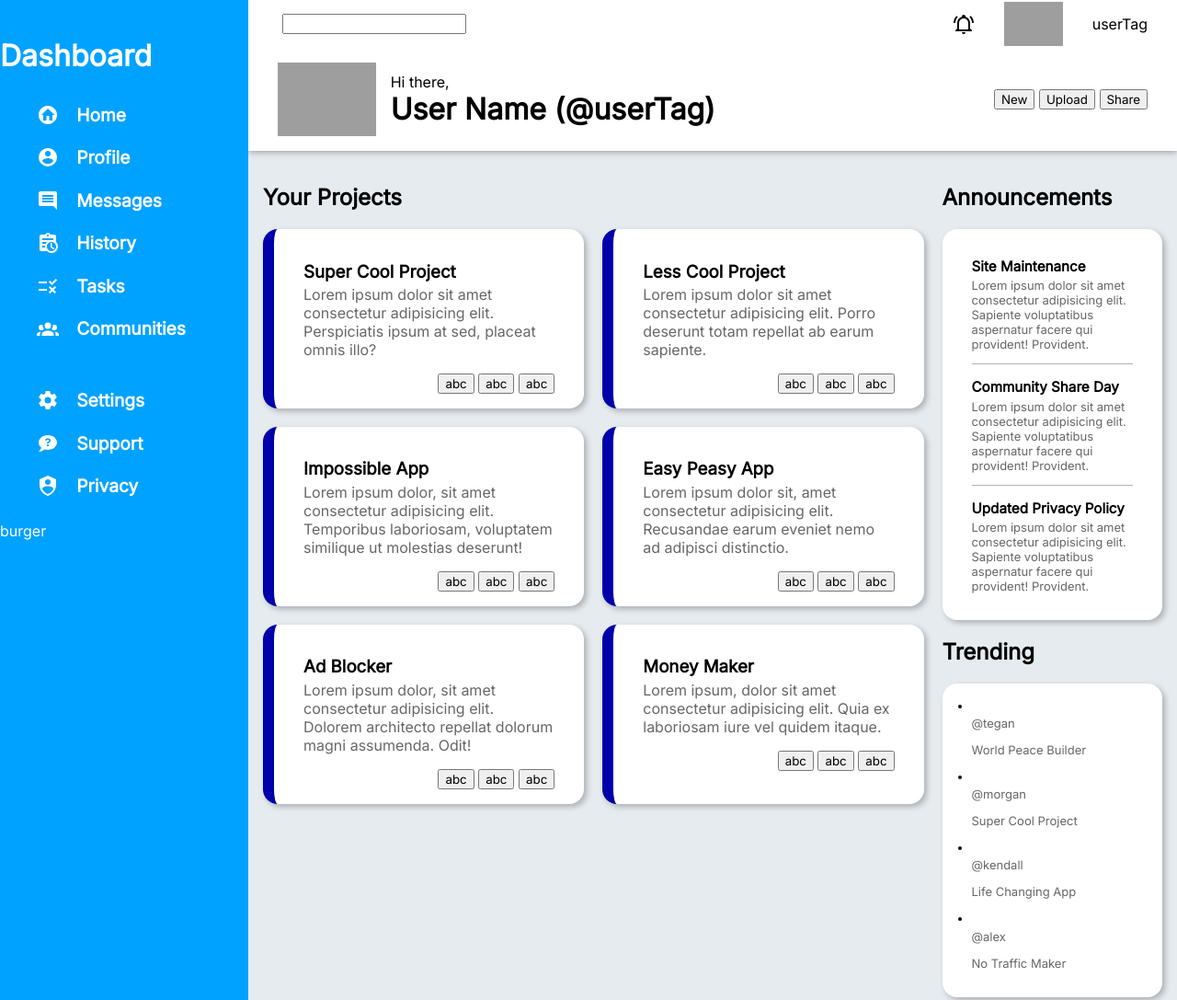
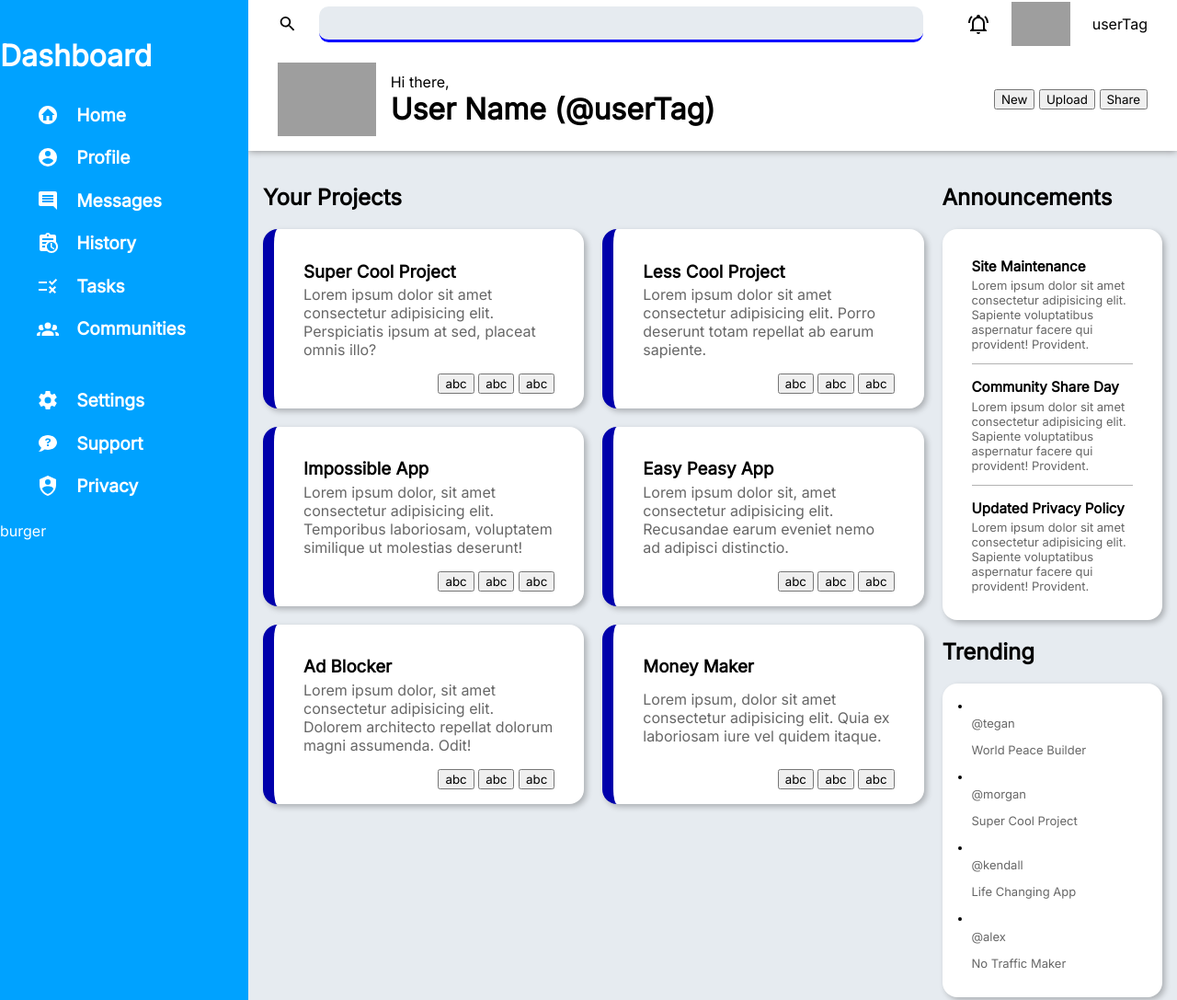
Before and after one commit to tupudipi/odin-admin-dash, a plain HTML site: page index.html in a window 1280 px wide. Shown: the top 1087 px of the page at 92% size. Drawn offline with Linux system fonts and the light colour scheme; grey boxes are pictures that could not be loaded.

Commit message:
search bar, project element size

```diff
--- a/index.html
+++ b/index.html
@@ -65,8 +65,10 @@
         <div class="topbar">
             <div class="row1">
                 <div class="search">
-                    <img src="" alt="">
-                    <input type="search">
+                    <svg style="width:24px;height:24px" viewBox="0 0 24 24">
+                        <path fill="currentColor" d="M9.5,3A6.5,6.5 0 0,1 16,9.5C16,11.11 15.41,12.59 14.44,13.73L14.71,14H15.5L20.5,19L19,20.5L14,15.5V14.71L13.73,14.44C12.59,15.41 11.11,16 9.5,16A6.5,6.5 0 0,1 3,9.5A6.5,6.5 0 0,1 9.5,3M9.5,5C7,5 5,7 5,9.5C5,12 7,14 9.5,14C12,14 14,12 14,9.5C14,7 12,5 9.5,5Z" />
+                    </svg>
+                    <input type="search" class="search-input">
                 </div>
 
                 <div class="user">
@@ -122,9 +124,12 @@
                         </div>
                     </div>
                     <div class="project">
-                        <h3>Impossible App</h3>
-                        <p>Lorem ipsum dolor, sit amet consectetur adipisicing elit. Temporibus laboriosam, voluptatem
-                            similique ut molestias deserunt!</p>
+                        <div class="project-text">
+                            <h3>Impossible App</h3>
+                            <p>Lorem ipsum dolor, sit amet consectetur adipisicing elit. Temporibus laboriosam, voluptatem
+                                similique ut molestias deserunt!
+                            </p>
+                        </div>
                         <div class="project-buttons">
                             <button>abc</button>
                             <button>abc</button>
--- a/style.css
+++ b/style.css
@@ -29,36 +29,34 @@ main{
     padding: 0 2rem;
 }
 
-.row1{
-    display: flex;
-    align-items: center;
-    justify-content: space-between;
-
-}
-
-.user{
-    display: flex;
-    align-items: center;
-    gap:2rem;
-}
-
+.row1,
 .row2{
     display: flex;
     align-items: center;
     justify-content: space-between;
+    gap:3rem;
+}
+
+.search,
+.user{
+    display: flex;
+    align-items: center;
+    gap:1.5rem;
+}
+
+.content,
+.projects{
+    display: grid;
+    gap:20px;
 }
 
 .content{
-    display: grid;
-    gap:20px;
     grid-template-columns: 3fr 1fr;
     padding: 1rem;
 }
 
 .projects{
     grid-column: 1/2;
-    display: grid;
-    gap:20px;
     grid-template-columns: repeat(auto-fit, minmax(300px, 1fr));
 }
 
@@ -127,6 +125,7 @@ li>a>svg{
     border-left-style: inset;
     display: flex;
     flex-direction: column;
+    justify-content: space-between;
 }
 
 .project-buttons{
@@ -178,3 +177,24 @@ li p {
 .buttons{
     height: 100%;
 }
+
+.search{
+    width: 100%;
+    max-width: 75%;
+}
+
+.search-input{
+    all: unset;
+    background-color: rgb(230, 235, 240);
+    padding: 0.5rem 1rem;
+    border-radius: 0.65rem;
+    width: 100%;
+    border-bottom: 3px solid blue;
+    transition: all 0.15s;
+}
+
+.search-input:focus{
+    background-color: rgb(197, 201, 206);
+    border-radius: 1rem;
+    border-bottom: 3px solid yellow;
+}
```
